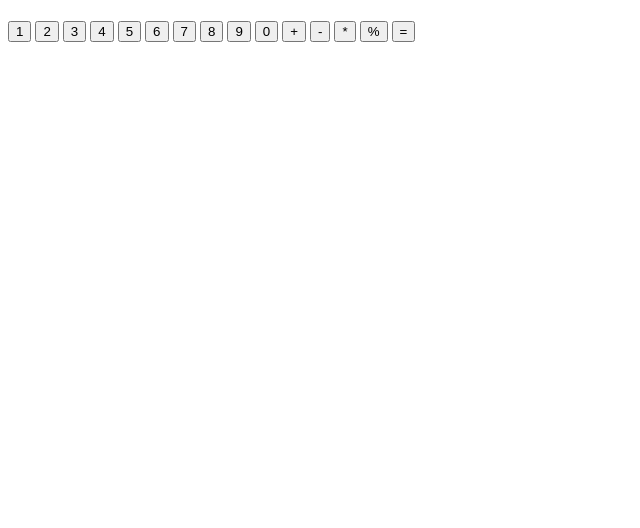
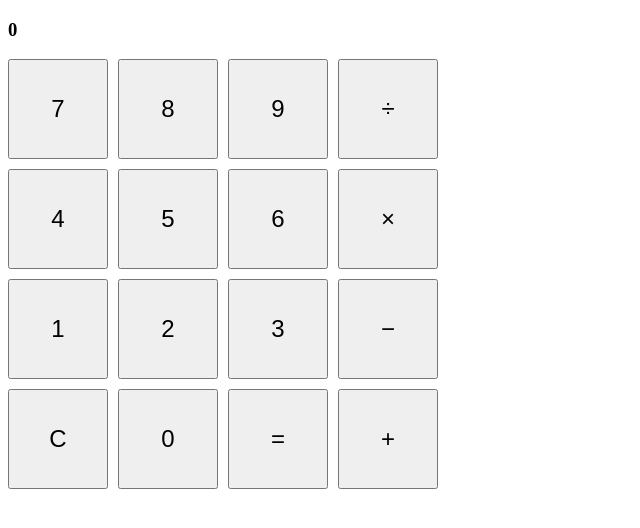
Before and after one commit to salemvall987-lgtm/calculator, a plain HTML site: page index.html in a window 1280 px wide. Shown: the whole page, without its empty margins (0-640 px from the left). Drawn offline with Linux system fonts and the light colour scheme.

Commit message:
Add operator buttons and track both numbers

```diff
--- a/index.html
+++ b/index.html
@@ -4,28 +4,30 @@
   <meta charset="UTF-8">
   <meta name="viewport" content="width=device-width, initial-scale=1.0">
   <title>Document</title>
+  <link rel="stylesheet" href="style.css">
+  <script src="script.js" defer></script>
 </head>
+
 <body>
-
-  <h1></h1>
-  <div>
-  <button>1</button>
-  <button>2</button>
-  <button>3</button>
-  <button>4</button>
-  <button>5</button>
-  <button>6</button>
-  <button>7</button>
-  <button>8</button>
-  <button>9</button>
-  <button>0</button>
-  <button>+</button>
-  <button>-</button>
-  <button>*</button>
-  <button>%</button>
-  <button> = </button>
-
-  </div>
+  <h3 id="display"></h3>
+<div id="theCalculator">
+  <button class="digits">7</button>
+  <button class="digits">8</button>
+  <button class="digits">9</button>
+  <button class="operator" data-operator="/">&divide;</button>
+  <button class="digits">4</button>
+  <button class="digits">5</button>
+  <button class="digits">6</button>
+  <button class="operator" data-operator="*">&times;</button>
+  <button class="digits">1</button>
+  <button class="digits">2</button>
+  <button class="digits">3</button>
+  <button class="operator" data-operator="-">&minus;</button>
+  <button class="reset">C</button>
+  <button class="digits">0</button>
+  <button class="result"> = </button>
+  <button class="operator" data-operator="+">+</button>
+</div>
 
 </body>
 </html>
--- a/script.js
+++ b/script.js
@@ -1,7 +1,7 @@
 
-// let firstNumber = "";      // text: digits get glued on one at a time ("1" then "2" becomes "12")
-// let operator = "";         // text: stores the button's symbol, like "+"; empty means none chosen yet
-// let secondNumber = "";     // text: same reason as firstNumber; empty means not typed yet
+let firstNumber = "";      // text: digits get glued on one at a time ("1" then "2" becomes "12")
+let operator = "";         // text: stores the button's symbol, like "+"; empty means none chosen yet
+let secondNumber = "";     // text: same reason as firstNumber; empty means not typed yet
 
 
 function add(a,b) {
@@ -33,4 +33,46 @@ function operate(operator, a, b) {
   }
 }
 
-console.log(operate('+', 23, 3) )
+let display = document.querySelector('#display');
+let digits = document.querySelectorAll('.digits');
+let allOperators = document.querySelectorAll('.operator');
+
+function showNum() {
+  let shown;
+
+  if (operator !== '' && secondNumber !== '') {
+    shown = secondNumber;
+  } else {
+    shown = firstNumber;
+  }
+
+  display.textContent = shown || '0';
+};
+
+digits.forEach((digit)=> {
+  digit.addEventListener('click', (e)=>{
+    if (operator === '') {
+    firstNumber += e.target.textContent;
+    } else {
+      secondNumber += e.target.textContent;
+    }
+    showNum();
+  })
+})
+showNum();
+
+allOperators.forEach((allOperator)=> {
+  allOperator.addEventListener('click', (e)=> {
+    operator = e.target.dataset.operator;
+    showNum();
+  })
+})
+
+let reset = document.querySelector('.reset');
+reset.addEventListener('click', (e) => {
+  firstNumber = '';
+  secondNumber = "";
+  operator = "";
+  showNum();
+})
+console.log(firstNumber, operator, secondNumber)
--- a/style.css
+++ b/style.css
@@ -1,5 +1,13 @@
-div {
+#theCalculator {
 display:grid;
-grid-template-columns: repeat(3,50px);
-grid-template-rows: repeat(5,50px) ;
+grid-template-columns: repeat(4,100px);
+grid-template-rows: repeat(4,100px) ;
+gap: 10px;
+
 }
+
+button {
+    font-size: x-large;
+    cursor: pointer;
+
+}
```
